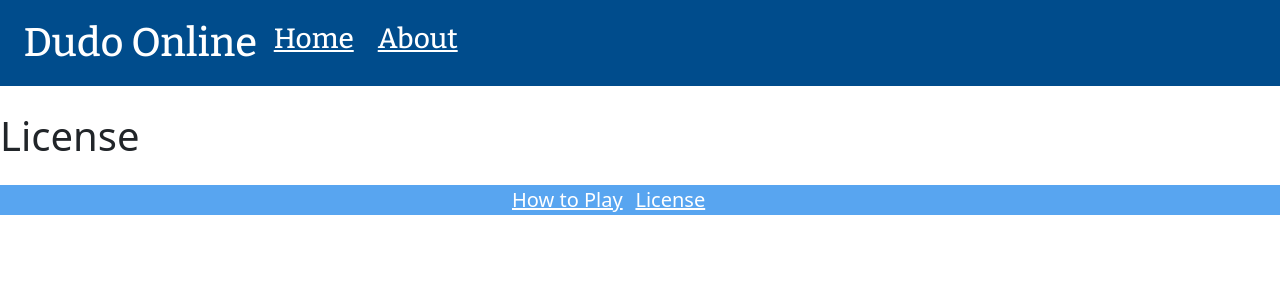
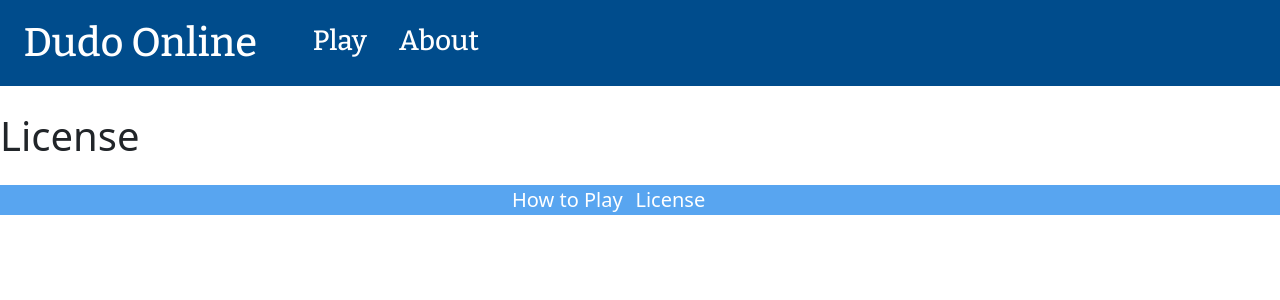
Before and after one commit to NathanDiMauro/Dudo, a React (Create React App) app in the folder client/dudo/: page /license in a window 1280 px wide. Shown: the top 300 px of the page. Built offline with nearby package versions, Linux system fonts and the light colour scheme.

Commit message:
header and footer changes

```diff
--- /dev/null
+++ b/client/dudo/src/components/addPlayer.js
@@ -0,0 +1,66 @@
+import React, { useContext, useState, useEffect } from 'react';
+import { SocketContext } from './socketContext';
+
+
+const AddPlayer = () => {
+    const socket = useContext(SocketContext);
+
+    const [name, setName] = useState('Nate');
+    const [players, setPlayers] = useState([]);
+    const [room, setRoom] = useState('Room');
+    const [messages, setMessages] = useState([])
+    const [notifications, setNotifications] = useState([]);
+
+
+    useEffect(() => {
+        // Adding an event listener to the socket to listen for new players
+        // It will continually listen to the players event being emitted from the backend
+        // And whenever a new player is added or remove, it will update the players array
+        socket.on('players', players => {
+            setPlayers(players);
+        })
+
+        // These are just examples, you probably do not want all the socket stuff in the same useEffect
+
+        socket.on('message', msg => {
+            setMessages(messages => [...messages, msg])
+        })
+
+        socket.on('notification', notification => {
+            console.log(notification)
+            setNotifications(notifications => [...notifications, notification]);
+        })
+    }, [socket])
+
+    const handleClick = () => {
+        console.log('trying to join')
+        // Login to the socket
+        socket.emit('join', { name, room }, error => {
+            if (error) {
+                console.log(error);
+            } else {
+                console.log(name, room, socket)
+            }
+        })
+    }
+
+    const sendMessage = () => {
+        socket.emit('sendMessage', 'Message');
+    }
+
+
+    return (
+        <div>
+            <button onClick={handleClick}>Join</button>
+            <button onClick={sendMessage}>sendMessage</button>
+            <div>
+                {players.map((player, key) => <p key={key}>{player.name} has {player.dice} dice left</p>)}
+            </div>
+            <div>
+                {messages.map((message, key) => <p key={key}>{message.player}: {message.text}</p>)}
+            </div>
+        </div>
+    );
+}
+
+export default AddPlayer;
--- a/client/dudo/src/components/header.js
+++ b/client/dudo/src/components/header.js
@@ -9,7 +9,7 @@ class Header extends React.Component {
       <Navbar sticky="top" id="header">
         <Navbar.Brand><Link to="/" id='brand'>Dudo Online</Link></Navbar.Brand>
           <Nav>
-            <Link to="/" className='links'><h3>Home</h3></Link>
+            <Link to="/" className='links' id='first'><h3>Play</h3></Link>
             <Link to="/about" className='links'><h3>About</h3></Link>
           </Nav>
       </Navbar>
--- a/client/dudo/src/pages/App.js
+++ b/client/dudo/src/pages/App.js
@@ -1,12 +1,12 @@
 import '../styles/App.css';
 import React from 'react';
-import SocketExample from '../components/socketExample';
+import AddPlayer from '../components/addPlayer';
 import { SocketProvider } from '../components/socketContext';
 
 function App() {
   return (
     <SocketProvider>
-        <SocketExample />
+        <AddPlayer />
         {/* <header className="App-header">
         <img src={logo} className="App-logo" alt="logo" />
         <p>
--- a/client/dudo/src/styles/footer.css
+++ b/client/dudo/src/styles/footer.css
@@ -8,6 +8,11 @@
 .fLink {
     color: #ffffff;
     margin-right: 1%;
+    text-decoration: none;
+}
+
+.fLink:hover {
+    color: #004c8c;
 }
 
 #first{
--- a/client/dudo/src/styles/header.css
+++ b/client/dudo/src/styles/header.css
@@ -13,5 +13,19 @@
 
 .links, .links:visited {
     color: #ffffff;
-    margin-left: 15%;
+    margin-left: 10%;
+    text-decoration: none;
+    padding-top: 3%;
+    padding-left: 7%;
+    padding-right: 7%;
+    border-radius: 5px;
 }
+
+#first {
+    margin-left: 1%;
+}
+
+.links:hover {
+    color: #58a5f0;
+    background-color: #ffffff;
+}
```
